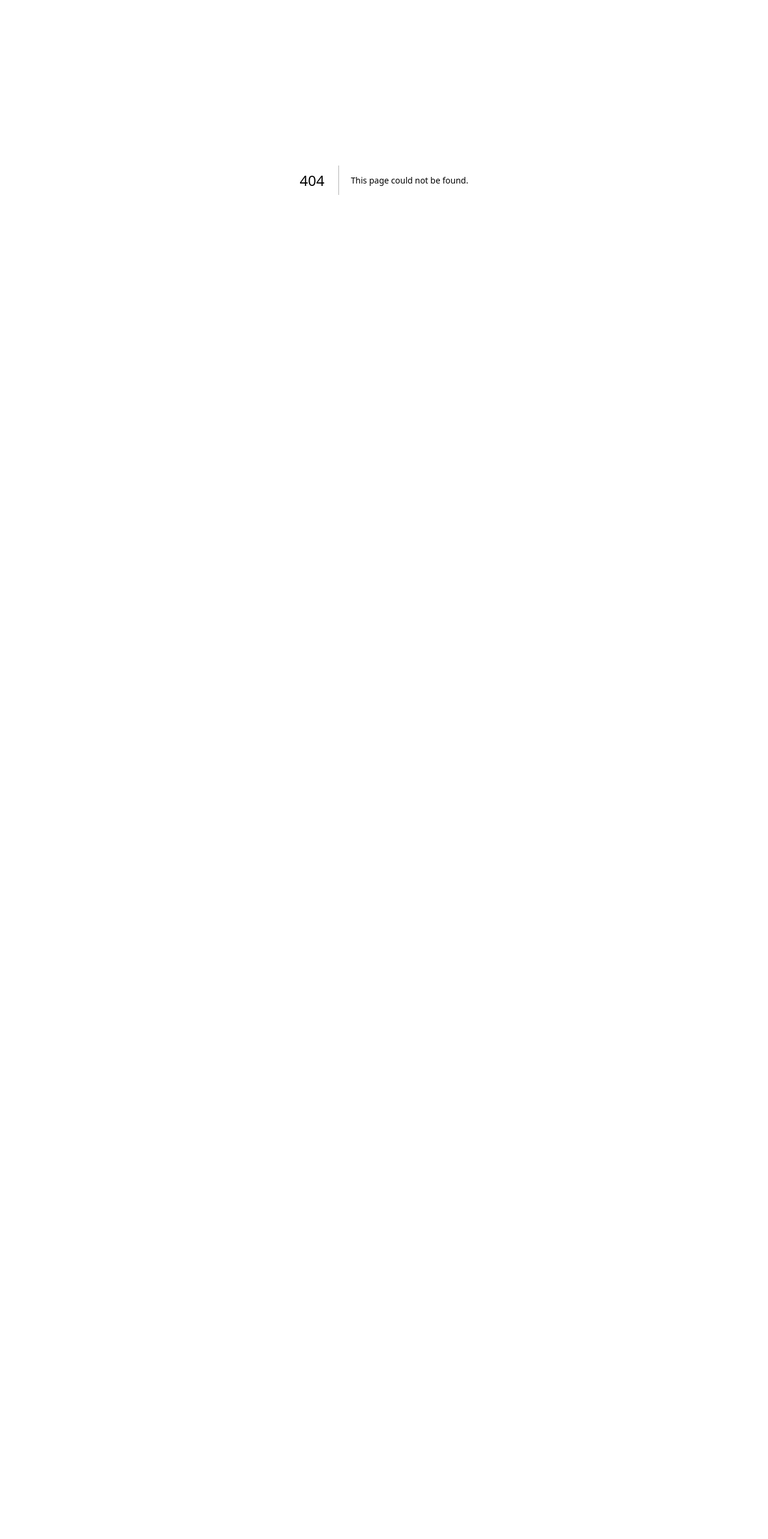
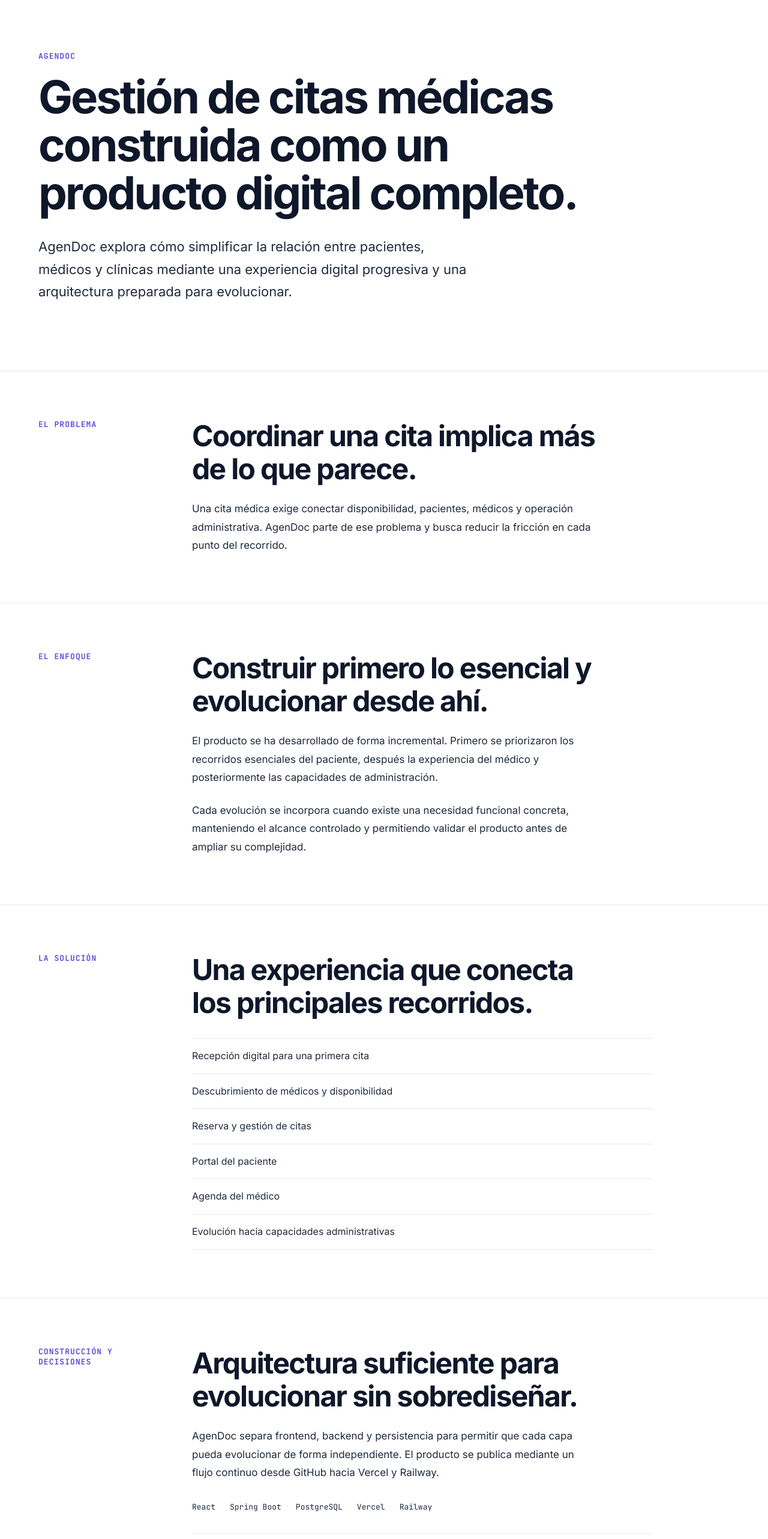
Before and after one commit to casteris/casteris, a Next.js app: page /proyectos/agendoc in a window 1280 px wide. Before the commit this address had no page. Shown: the part 100-2666 px from the top of the page at 60% size. Before the commit the page ends 800 px from the top, so only its background shows below. Built offline with nearby package versions, Linux system fonts and the light colour scheme.

Commit message:
feat: add AgenDoc project case

```diff
--- /dev/null
+++ b/src/app/proyectos/agendoc/page.css
@@ -0,0 +1,153 @@
+.agendoc-page {
+  background: var(--color-white);
+}
+
+.agendoc-page__container {
+  width: min(100% - 2rem, 72rem);
+  margin: 0 auto;
+}
+
+.agendoc-page__hero {
+  padding: 7rem 0;
+}
+
+.agendoc-page__hero-content {
+  max-width: 72rem;
+}
+
+.agendoc-page__eyebrow,
+.agendoc-page__section-label {
+  margin: 0;
+  color: var(--color-primary);
+  font-family: var(--font-mono);
+  font-size: 0.8125rem;
+  font-weight: 600;
+  letter-spacing: 0.08em;
+  text-transform: uppercase;
+}
+
+.agendoc-page__title {
+  max-width: 58rem;
+  margin: 1.25rem 0 0;
+  color: var(--color-black);
+  font-size: clamp(2.75rem, 6vw, 4.75rem);
+  line-height: 1.05;
+  letter-spacing: -0.04em;
+}
+
+.agendoc-page__lead {
+  max-width: 46rem;
+  margin: 2rem 0 0;
+  color: var(--color-graphite);
+  font-size: clamp(1.125rem, 2vw, 1.375rem);
+  line-height: 1.7;
+}
+
+.agendoc-page__section {
+  border-top: 1px solid var(--color-border);
+}
+
+.agendoc-page__section-grid {
+  display: grid;
+  grid-template-columns: 12rem minmax(0, 1fr);
+  gap: 4rem;
+  padding: 5rem 0;
+}
+
+.agendoc-page__section-content {
+  max-width: 48rem;
+}
+
+.agendoc-page__section-content h2 {
+  max-width: 44rem;
+  margin: 0;
+  color: var(--color-black);
+  font-size: clamp(2rem, 4vw, 3rem);
+  line-height: 1.15;
+  letter-spacing: -0.035em;
+}
+
+.agendoc-page__section-content p {
+  max-width: 42rem;
+  margin: 1.5rem 0 0;
+  color: var(--color-graphite);
+  font-size: 1.0625rem;
+  line-height: 1.8;
+}
+
+.agendoc-page__capabilities,
+.agendoc-page__decisions {
+  margin: 2rem 0 0;
+  padding: 0;
+  list-style: none;
+}
+
+.agendoc-page__capabilities li,
+.agendoc-page__decisions li {
+  padding: 1rem 0;
+  color: var(--color-graphite);
+  font-size: 1rem;
+  line-height: 1.6;
+  border-top: 1px solid var(--color-border);
+}
+
+.agendoc-page__capabilities li:last-child,
+.agendoc-page__decisions li:last-child {
+  border-bottom: 1px solid var(--color-border);
+}
+
+.agendoc-page__technologies {
+  display: flex;
+  flex-wrap: wrap;
+  gap: 0.75rem 1.5rem;
+  margin-top: 2rem;
+}
+
+.agendoc-page__technologies span {
+  color: var(--color-muted);
+  font-family: var(--font-mono);
+  font-size: 0.8125rem;
+  line-height: 1.6;
+}
+
+.agendoc-page__return {
+  border-top: 1px solid var(--color-border);
+}
+
+.agendoc-page__return .agendoc-page__container {
+  padding-top: 3rem;
+  padding-bottom: 5rem;
+}
+
+.agendoc-page__return-link {
+  color: var(--color-black);
+  font-size: 0.9375rem;
+  font-weight: 600;
+}
+
+.agendoc-page__return-link:hover {
+  color: var(--color-primary);
+}
+
+.agendoc-page__return-link:focus-visible {
+  outline: 3px solid var(--color-primary);
+  outline-offset: 4px;
+  border-radius: 0.25rem;
+}
+
+@media (max-width: 48rem) {
+  .agendoc-page__hero {
+    padding: 4.5rem 0;
+  }
+
+  .agendoc-page__section-grid {
+    grid-template-columns: 1fr;
+    gap: 1.5rem;
+    padding: 3.5rem 0;
+  }
+
+  .agendoc-page__return .agendoc-page__container {
+    padding-top: 2.5rem;
+    padding-bottom: 4rem;
+  }
+}
--- /dev/null
+++ b/src/app/proyectos/agendoc/page.tsx
@@ -0,0 +1,168 @@
+import Link from "next/link";
+import Footer from "../../../components/Footer/Footer";
+import Header from "../../../components/Header/Header";
+import "./page.css";
+
+const capabilities = [
+  "Recepción digital para una primera cita",
+  "Descubrimiento de médicos y disponibilidad",
+  "Reserva y gestión de citas",
+  "Portal del paciente",
+  "Agenda del médico",
+  "Evolución hacia capacidades administrativas",
+];
+
+const technologies = [
+  "React",
+  "Spring Boot",
+  "PostgreSQL",
+  "Vercel",
+  "Railway",
+];
+
+export default function AgenDocProjectPage() {
+  return (
+    <>
+      <Header />
+
+      <main className="agendoc-page">
+        <section className="agendoc-page__hero">
+          <div className="agendoc-page__container agendoc-page__hero-content">
+            <p className="agendoc-page__eyebrow">AgenDoc</p>
+
+            <h1 className="agendoc-page__title">
+              Gestión de citas médicas construida como un producto digital
+              completo.
+            </h1>
+
+            <p className="agendoc-page__lead">
+              AgenDoc explora cómo simplificar la relación entre pacientes,
+              médicos y clínicas mediante una experiencia digital progresiva y
+              una arquitectura preparada para evolucionar.
+            </p>
+          </div>
+        </section>
+
+        <section className="agendoc-page__section">
+          <div className="agendoc-page__container agendoc-page__section-grid">
+            <p className="agendoc-page__section-label">El problema</p>
+
+            <div className="agendoc-page__section-content">
+              <h2>Coordinar una cita implica más de lo que parece.</h2>
+
+              <p>
+                Una cita médica exige conectar disponibilidad, pacientes,
+                médicos y operación administrativa. AgenDoc parte de ese
+                problema y busca reducir la fricción en cada punto del
+                recorrido.
+              </p>
+            </div>
+          </div>
+        </section>
+
+        <section className="agendoc-page__section">
+          <div className="agendoc-page__container agendoc-page__section-grid">
+            <p className="agendoc-page__section-label">El enfoque</p>
+
+            <div className="agendoc-page__section-content">
+              <h2>Construir primero lo esencial y evolucionar desde ahí.</h2>
+
+              <p>
+                El producto se ha desarrollado de forma incremental. Primero se
+                priorizaron los recorridos esenciales del paciente, después la
+                experiencia del médico y posteriormente las capacidades de
+                administración.
+              </p>
+
+              <p>
+                Cada evolución se incorpora cuando existe una necesidad
+                funcional concreta, manteniendo el alcance controlado y
+                permitiendo validar el producto antes de ampliar su
+                complejidad.
+              </p>
+            </div>
+          </div>
+        </section>
+
+        <section className="agendoc-page__section">
+          <div className="agendoc-page__container agendoc-page__section-grid">
+            <p className="agendoc-page__section-label">La solución</p>
+
+            <div className="agendoc-page__section-content">
+              <h2>Una experiencia que conecta los principales recorridos.</h2>
+
+              <ul className="agendoc-page__capabilities">
+                {capabilities.map((capability) => (
+                  <li key={capability}>{capability}</li>
+                ))}
+              </ul>
+            </div>
+          </div>
+        </section>
+
+        <section className="agendoc-page__section">
+          <div className="agendoc-page__container agendoc-page__section-grid">
+            <p className="agendoc-page__section-label">
+              Construcción y decisiones
+            </p>
+
+            <div className="agendoc-page__section-content">
+              <h2>Arquitectura suficiente para evolucionar sin sobrediseñar.</h2>
+
+              <p>
+                AgenDoc separa frontend, backend y persistencia para permitir
+                que cada capa pueda evolucionar de forma independiente. El
+                producto se publica mediante un flujo continuo desde GitHub
+                hacia Vercel y Railway.
+              </p>
+
+              <div
+                className="agendoc-page__technologies"
+                aria-label="Tecnologías principales de AgenDoc"
+              >
+                {technologies.map((technology) => (
+                  <span key={technology}>{technology}</span>
+                ))}
+              </div>
+
+              <ul className="agendoc-page__decisions">
+                <li>Priorizar primero los recorridos del paciente.</li>
+                <li>Mantener el alcance inicial del MVP acotado.</li>
+                <li>
+                  Incorporar administración como una evolución posterior del
+                  producto.
+                </li>
+              </ul>
+            </div>
+          </div>
+        </section>
+
+        <section className="agendoc-page__section">
+          <div className="agendoc-page__container agendoc-page__section-grid">
+            <p className="agendoc-page__section-label">Estado actual</p>
+
+            <div className="agendoc-page__section-content">
+              <h2>MVP publicado y operativo.</h2>
+
+              <p>
+                La primera versión funcional de AgenDoc está desplegada. La
+                siguiente evolución del producto está enfocada en capacidades
+                de administración.
+              </p>
+            </div>
+          </div>
+        </section>
+
+        <section className="agendoc-page__return">
+          <div className="agendoc-page__container">
+            <Link className="agendoc-page__return-link" href="/proyectos">
+              ← Volver a proyectos
+            </Link>
+          </div>
+        </section>
+      </main>
+
+      <Footer />
+    </>
+  );
+}
```
Also changed, not shown: src/app/proyectos/page.css (+18 -0 lines), src/app/proyectos/page.tsx (+11 -0 lines).
